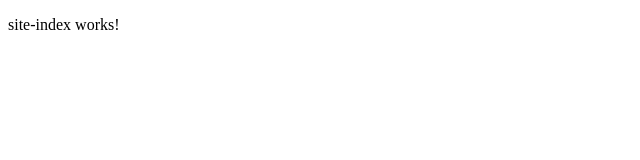
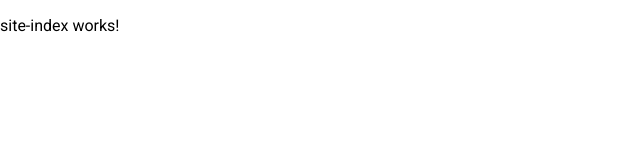
Before and after one commit to MathematicusLucian/WordpressTS, an Angular app: page / in a window 1280 px wide. Shown: the top 160 px of the page, without its empty margins (0-640 px from the left). Built offline with nearby package versions, Linux system fonts and the light colour scheme.

Commit message:
MaterialModule

```diff
--- a/angular.json
+++ b/angular.json
@@ -28,6 +28,7 @@
               "src/assets"
             ],
             "styles": [
+              "./node_modules/@angular/material/prebuilt-themes/deeppurple-amber.css",
               "src/styles.scss"
             ],
             "scripts": []
@@ -88,6 +89,7 @@
               "src/assets"
             ],
             "styles": [
+              "./node_modules/@angular/material/prebuilt-themes/deeppurple-amber.css",
               "src/styles.scss"
             ],
             "scripts": []
@@ -119,6 +121,7 @@
           }
         }
       }
-    }},
+    }
+  },
   "defaultProject": "WordpressTS"
 }
--- a/package.json
+++ b/package.json
@@ -12,13 +12,16 @@
   "private": true,
   "dependencies": {
     "@angular/animations": "~8.1.1",
+    "@angular/cdk": "~8.1.2",
     "@angular/common": "~8.1.1",
     "@angular/compiler": "~8.1.1",
     "@angular/core": "~8.1.1",
     "@angular/forms": "~8.1.1",
+    "@angular/material": "^8.1.2",
     "@angular/platform-browser": "~8.1.1",
     "@angular/platform-browser-dynamic": "~8.1.1",
     "@angular/router": "~8.1.1",
+    "hammerjs": "^2.0.8",
     "rxjs": "~6.4.0",
     "tslib": "^1.9.0",
     "zone.js": "~0.9.1"
--- a/src/app/app.module.ts
+++ b/src/app/app.module.ts
@@ -14,6 +14,7 @@
 import { CategorySingleComponent } from './category-single/category-single.component';
 import { CategoriesListComponent } from './categories-list/categories-list.component';
 import { SiteIndexComponent } from './site-index/site-index.component';
+import { BrowserAnimationsModule } from '@angular/platform-browser/animations';
 
 @NgModule({
   declarations: [
@@ -33,7 +34,8 @@
     BrowserModule,
     HttpClientModule,
     HttpClientJsonpModule,
-    AppRoutingModule
+    AppRoutingModule,
+    BrowserAnimationsModule
   ],
   providers: [],
   bootstrap: [AppComponent]
--- a/src/index.html
+++ b/src/index.html
@@ -7,6 +7,8 @@
 
   <meta name="viewport" content="width=device-width, initial-scale=1">
   <link rel="icon" type="image/x-icon" href="favicon.ico">
+  <link href="https://fonts.googleapis.com/css?family=Roboto:300,400,500&display=swap" rel="stylesheet">
+  <link href="https://fonts.googleapis.com/icon?family=Material+Icons" rel="stylesheet">
 </head>
 <body>
   <app-root></app-root>
--- a/src/main.ts
+++ b/src/main.ts
@@ -1,3 +1,4 @@
+import 'hammerjs';
 import { enableProdMode } from '@angular/core';
 import { platformBrowserDynamic } from '@angular/platform-browser-dynamic';
 
--- a/src/styles.scss
+++ b/src/styles.scss
@@ -1 +1,4 @@
 /* You can add global styles to this file, and also import other style files */
+
+html, body { height: 100%; }
+body { margin: 0; font-family: Roboto, "Helvetica Neue", sans-serif; }
```
Also changed, not shown: src/app/material.module.ts (added, +17 -0 lines), 1 other file (tests, documents, lock files or other folders).
